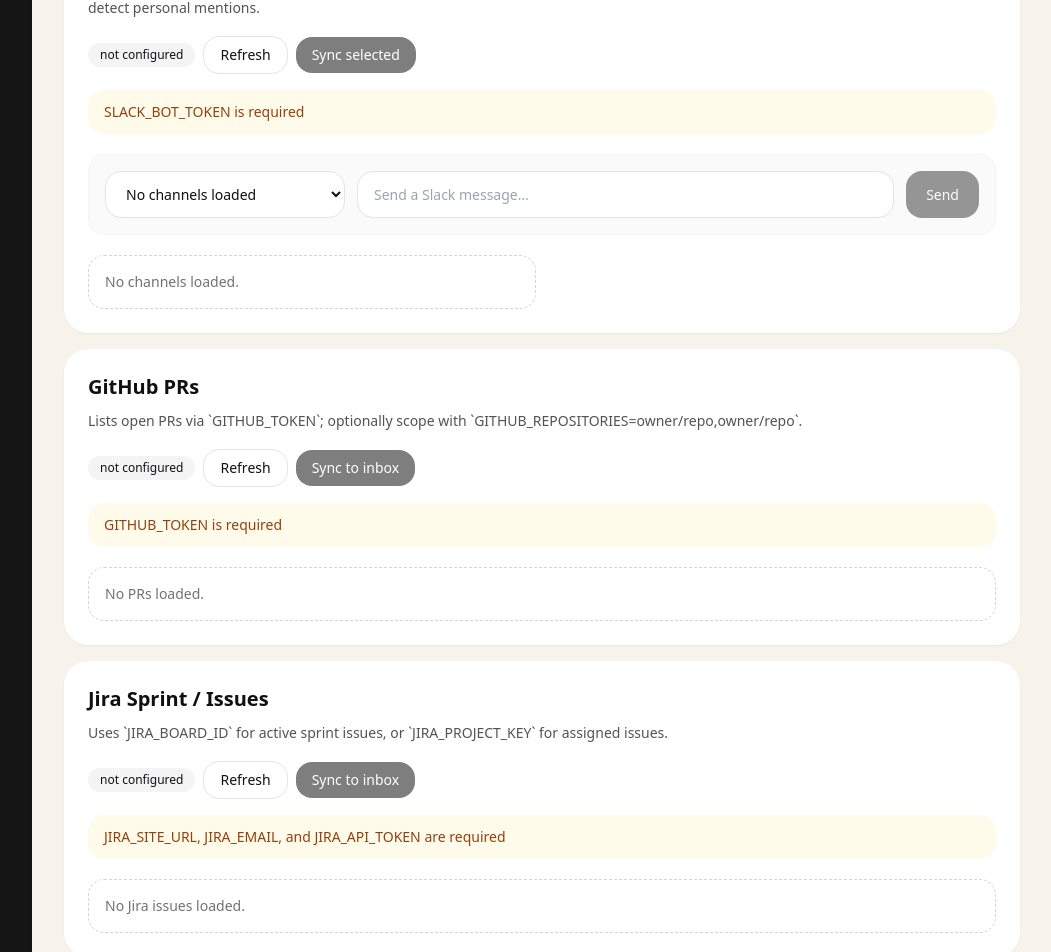
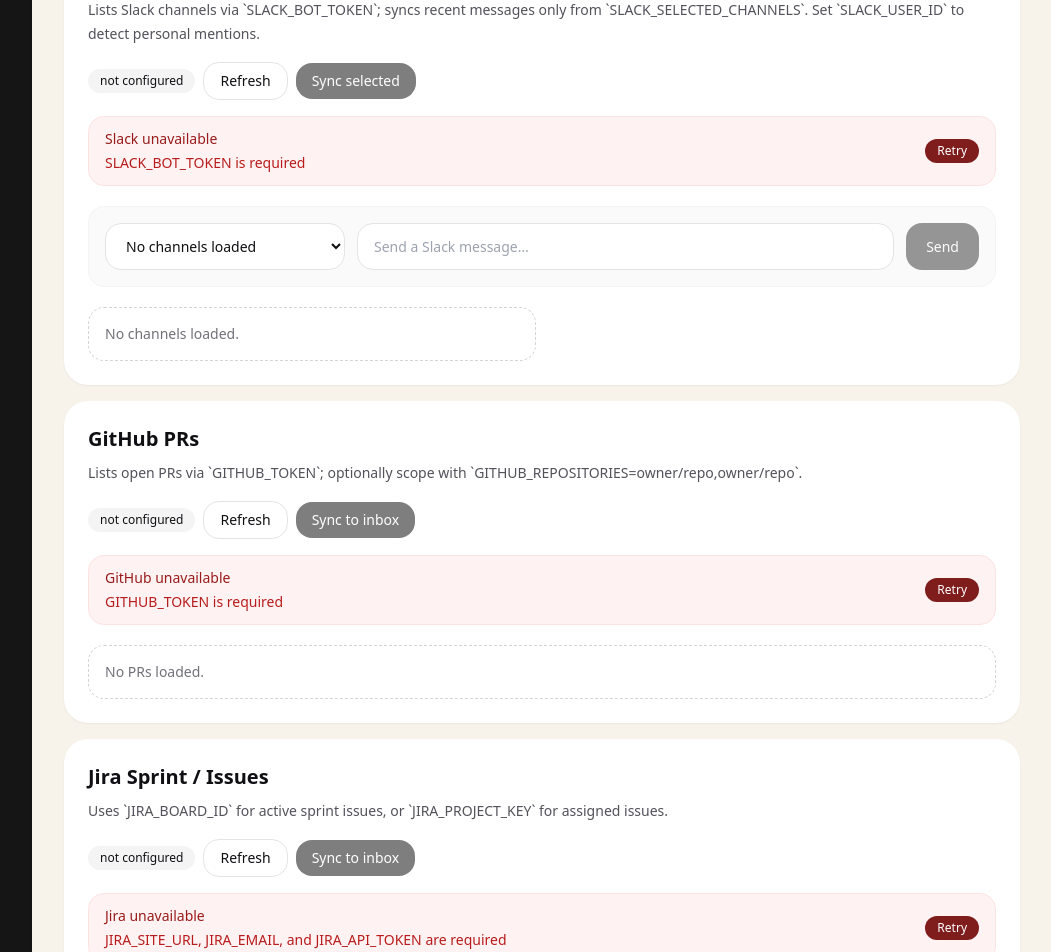
Before and after one commit to Fazalkadivar21/onlyapp, a Next.js app in the folder apps/web/: page /integrations in a window 1280 px wide. Shown: the part 676-1628 px from the top of the page, without its empty margins (228-1279 px from the left). Built offline with nearby package versions, Linux system fonts and the light colour scheme.

Commit message:
Add loading skeletons and retry states

```diff
--- a/apps/web/components/activity-feed-from-api.tsx
+++ b/apps/web/components/activity-feed-from-api.tsx
@@ -3,6 +3,7 @@
 import { useEffect, useMemo, useState } from "react";
 import type { ActivityItem, ActivityPriority, ActivitySource, ActivityStatus } from "@mark-1/shared";
 import { ActivityFeed } from "./activity-feed";
+import { ErrorNotice, LoadingCards } from "./ui-state";
 
 type ActivityItemsResponse = {
   items: Array<Omit<ActivityItem, "createdAt" | "updatedAt"> & { createdAt: string; updatedAt: string }>;
@@ -18,17 +19,22 @@
 };
 
 export function ActivityFeedFromApi({ filter = {}, selectedId, itemOverrides = {}, onSelect }: { filter?: Filter; selectedId?: string; itemOverrides?: Record<string, Partial<ActivityItem>>; onSelect?: (item: ActivityItem) => void }) {
-  const { items, source, error, loading } = useActivityItems();
+  const { items, source, error, loading, retry } = useActivityItems();
   const mergedItems = useMemo(() => items.map((item) => ({ ...item, ...itemOverrides[item.id] })), [items, itemOverrides]);
   const filteredItems = useMemo(() => filterItems(mergedItems, filter), [mergedItems, filter]);
 
   if (loading) {
-    return <div className="rounded-3xl bg-white p-6 text-sm text-zinc-500 shadow-sm">Loading activity…</div>;
+    return <LoadingCards count={5} />;
   }
 
   return (
     <div>
-      <div className="mb-3 text-xs text-zinc-500">Activity source: {source}{error ? ` (${error})` : ""}</div>
+      <div className="mb-3 flex flex-wrap items-center justify-between gap-3 text-xs text-zinc-500">
+        <span>Activity source: {source}{error ? ` (${error})` : ""}</span>
+        {error ? <button type="button" onClick={retry} className="rounded-full border border-zinc-200 px-3 py-1 text-zinc-700 hover:bg-zinc-50">Retry</button> : null}
+      </div>
+      {error && items.length === 0 ? <ErrorNotice title="Activity failed to load" message="Showing no cached items. Retry when the backend is available." action={<button type="button" onClick={retry} className="rounded-full bg-red-900 px-3 py-1 text-xs font-medium text-white">Retry</button>} /> : null}
+      {error && items.length === 0 ? <div className="mt-4" /> : null}
       <ActivityFeed items={filteredItems} selectedId={selectedId} onSelect={onSelect} />
     </div>
   );
@@ -53,9 +59,12 @@
   const [source, setSource] = useState<ActivityItemsResponse["source"]>("mock");
   const [error, setError] = useState<string | undefined>();
   const [loading, setLoading] = useState(true);
+  const [retryNonce, setRetryNonce] = useState(0);
 
   useEffect(() => {
     let cancelled = false;
+    setLoading(true);
+    setError(undefined);
 
     fetch("/api/activity-items")
       .then((response) => response.json() as Promise<ActivityItemsResponse>)
@@ -66,7 +75,11 @@
         setError(data.error);
       })
       .catch(() => {
-        if (!cancelled) setError("request_failed");
+        if (!cancelled) {
+          setItems([]);
+          setSource("mock");
+          setError("request_failed");
+        }
       })
       .finally(() => {
         if (!cancelled) setLoading(false);
@@ -75,9 +88,9 @@
     return () => {
       cancelled = true;
     };
-  }, []);
+  }, [retryNonce]);
 
-  return { items, source, error, loading };
+  return { items, source, error, loading, retry: () => setRetryNonce((value) => value + 1) };
 }
 
 function filterItems(items: ActivityItem[], filter: Filter) {
--- a/apps/web/components/github-integration-panel.tsx
+++ b/apps/web/components/github-integration-panel.tsx
@@ -1,6 +1,7 @@
 "use client";
 
 import { useEffect, useState } from "react";
+import { ErrorNotice, LoadingCards } from "./ui-state";
 
 type GitHubPullRequest = {
   id: number;
@@ -37,6 +38,9 @@
       setConfigured(Boolean(payload.configured));
       setPullRequests(payload.pullRequests ?? []);
       setError(payload.error);
+    } catch (error) {
+      setPullRequests([]);
+      setError(error instanceof Error ? error.message : "request_failed");
     } finally {
       setLoading(false);
     }
@@ -75,11 +79,11 @@
         </div>
       </div>
 
-      {error ? <p className="mt-4 rounded-2xl bg-amber-50 px-4 py-3 text-sm text-amber-800">{error}</p> : null}
+      {error ? <div className="mt-4"><ErrorNotice title="GitHub unavailable" message={error} action={<button onClick={loadPullRequests} className="rounded-full bg-red-900 px-3 py-1 text-xs font-medium text-white">Retry</button>} /></div> : null}
       {syncResult ? <p className="mt-4 rounded-2xl bg-zinc-100 px-4 py-3 text-sm text-zinc-700">{syncResult}</p> : null}
 
       <div className="mt-5 grid gap-3">
-        {loading ? <div className="rounded-2xl bg-zinc-100 p-4 text-sm text-zinc-500">Loading PRs…</div> : null}
+        {loading ? <LoadingCards count={3} /> : null}
         {!loading && pullRequests.length === 0 ? <div className="rounded-2xl border border-dashed border-zinc-300 p-4 text-sm text-zinc-500">No PRs loaded.</div> : null}
         {pullRequests.slice(0, 8).map((pr) => (
           <a key={pr.id} href={pr.htmlUrl} target="_blank" rel="noreferrer" className="rounded-2xl border border-zinc-100 p-4 transition hover:border-zinc-300">
--- a/apps/web/components/jira-integration-panel.tsx
+++ b/apps/web/components/jira-integration-panel.tsx
@@ -1,6 +1,7 @@
 "use client";
 
 import { useEffect, useState } from "react";
+import { ErrorNotice, LoadingCards } from "./ui-state";
 
 type JiraIssue = {
   id: string;
@@ -45,6 +46,9 @@
       setSprint(payload.sprint);
       setIssues(payload.issues ?? []);
       setError(payload.error);
+    } catch (error) {
+      setIssues([]);
+      setError(error instanceof Error ? error.message : "request_failed");
     } finally {
       setLoading(false);
     }
@@ -84,11 +88,11 @@
         </div>
       </div>
 
-      {error ? <p className="mt-4 rounded-2xl bg-amber-50 px-4 py-3 text-sm text-amber-800">{error}</p> : null}
+      {error ? <div className="mt-4"><ErrorNotice title="Jira unavailable" message={error} action={<button onClick={loadIssues} className="rounded-full bg-red-900 px-3 py-1 text-xs font-medium text-white">Retry</button>} /></div> : null}
       {syncResult ? <p className="mt-4 rounded-2xl bg-zinc-100 px-4 py-3 text-sm text-zinc-700">{syncResult}</p> : null}
 
       <div className="mt-5 grid gap-3">
-        {loading ? <div className="rounded-2xl bg-zinc-100 p-4 text-sm text-zinc-500">Loading Jira issues…</div> : null}
+        {loading ? <LoadingCards count={3} /> : null}
         {!loading && issues.length === 0 ? <div className="rounded-2xl border border-dashed border-zinc-300 p-4 text-sm text-zinc-500">No Jira issues loaded.</div> : null}
         {issues.slice(0, 8).map((issue) => (
           <a key={issue.id} href={issue.url} target="_blank" rel="noreferrer" className="rounded-2xl border border-zinc-100 p-4 transition hover:border-zinc-300">
--- a/apps/web/components/slack-integration-panel.tsx
+++ b/apps/web/components/slack-integration-panel.tsx
@@ -1,6 +1,7 @@
 "use client";
 
 import { useEffect, useState } from "react";
+import { ErrorNotice, LoadingCards } from "./ui-state";
 
 type SlackChannel = {
   id: string;
@@ -42,6 +43,10 @@
       setSelectedChannels(payload.selectedChannels ?? []);
       setSendChannelId((current) => current || nextChannels.find((channel) => channel.selected)?.id || nextChannels[0]?.id || "");
       setError(payload.error);
+    } catch (error) {
+      setChannels([]);
+      setSelectedChannels([]);
+      setError(error instanceof Error ? error.message : "request_failed");
     } finally {
       setLoading(false);
     }
@@ -104,7 +109,7 @@
         </div>
       </div>
 
-      {error ? <p className="mt-4 rounded-2xl bg-amber-50 px-4 py-3 text-sm text-amber-800">{error}</p> : null}
+      {error ? <div className="mt-4"><ErrorNotice title="Slack unavailable" message={error} action={<button onClick={loadChannels} className="rounded-full bg-red-900 px-3 py-1 text-xs font-medium text-white">Retry</button>} /></div> : null}
       {syncResult ? <p className="mt-4 rounded-2xl bg-zinc-100 px-4 py-3 text-sm text-zinc-700">{syncResult}</p> : null}
       {selectedChannels.length > 0 ? <p className="mt-4 text-xs text-zinc-500">Selected from env: {selectedChannels.join(", ")}</p> : null}
 
@@ -129,7 +134,7 @@
       </div>
 
       <div className="mt-5 grid gap-3 md:grid-cols-2">
-        {loading ? <div className="rounded-2xl bg-zinc-100 p-4 text-sm text-zinc-500">Loading Slack channels…</div> : null}
+        {loading ? <LoadingCards count={4} className="md:col-span-2" /> : null}
         {!loading && channels.length === 0 ? <div className="rounded-2xl border border-dashed border-zinc-300 p-4 text-sm text-zinc-500">No channels loaded.</div> : null}
         {(selected.length > 0 ? selected : channels.slice(0, 8)).map((channel) => (
           <div key={channel.id} className="rounded-2xl border border-zinc-100 p-4">
--- /dev/null
+++ b/apps/web/components/ui-state.tsx
@@ -0,0 +1,30 @@
+import type { ReactNode } from "react";
+
+export function LoadingCards({ count = 3, className = "" }: { count?: number; className?: string }) {
+  return (
+    <div className={`grid gap-3 ${className}`} aria-label="Loading">
+      {Array.from({ length: count }).map((_, index) => (
+        <div key={index} className="animate-pulse rounded-2xl border border-zinc-100 bg-white p-4">
+          <div className="h-3 w-24 rounded-full bg-zinc-100" />
+          <div className="mt-3 h-4 w-3/4 rounded-full bg-zinc-200" />
+          <div className="mt-2 h-3 w-full rounded-full bg-zinc-100" />
+          <div className="mt-2 h-3 w-2/3 rounded-full bg-zinc-100" />
+        </div>
+      ))}
+    </div>
+  );
+}
+
+export function ErrorNotice({ title = "Something went wrong", message, action }: { title?: string; message?: ReactNode; action?: ReactNode }) {
+  return (
+    <div className="rounded-2xl border border-red-100 bg-red-50 px-4 py-3 text-sm text-red-800">
+      <div className="flex flex-wrap items-center justify-between gap-3">
+        <div>
+          <p className="font-medium">{title}</p>
+          {message ? <p className="mt-1 text-red-700">{message}</p> : null}
+        </div>
+        {action}
+      </div>
+    </div>
+  );
+}
--- a/apps/web/components/whatsapp-integration-panel.tsx
+++ b/apps/web/components/whatsapp-integration-panel.tsx
@@ -1,6 +1,7 @@
 "use client";
 
 import { useEffect, useMemo, useState } from "react";
+import { ErrorNotice, LoadingCards } from "./ui-state";
 
 type WhatsAppState = {
   status: string;
@@ -36,14 +37,18 @@
   const [selected, setSelected] = useState<Set<string>>(new Set());
   const [loading, setLoading] = useState(false);
   const [saving, setSaving] = useState(false);
+  const [requestError, setRequestError] = useState<string>();
 
   async function refresh() {
     setLoading(true);
     try {
+      setRequestError(undefined);
       const response = await fetch("/api/integrations/whatsapp", { cache: "no-store" });
       const next = (await response.json()) as WhatsAppPayload;
       setPayload(next);
       setSelected(new Set((next.chats ?? []).filter((chat) => chat.selected).map((chat) => chat.id)));
+    } catch (error) {
+      setRequestError(error instanceof Error ? error.message : "request_failed");
     } finally {
       setLoading(false);
     }
@@ -98,7 +103,7 @@
         </div>
       </div>
 
-      {payload.error ? <p className="mt-4 rounded-2xl bg-red-50 px-4 py-3 text-sm text-red-700">{payload.error}</p> : null}
+      {requestError || payload.error ? <div className="mt-4"><ErrorNotice title="WhatsApp connector unavailable" message={requestError ?? payload.error} action={<button onClick={refresh} className="rounded-full bg-red-900 px-3 py-1 text-xs font-medium text-white">Retry</button>} /></div> : null}
 
       {payload.state ? (
         <div className="mt-4 grid gap-3 rounded-2xl bg-zinc-50 p-4 text-xs text-zinc-600 md:grid-cols-2">
@@ -123,7 +128,9 @@
       </div>
 
       <div className="mt-3 max-h-96 overflow-auto rounded-2xl border border-zinc-200">
-        {sortedChats.length === 0 ? (
+        {loading ? (
+          <div className="p-3"><LoadingCards count={4} /></div>
+        ) : sortedChats.length === 0 ? (
           <p className="p-4 text-sm text-zinc-500">No chats loaded yet. Connect WhatsApp, then refresh.</p>
         ) : (
           sortedChats.map((chat) => (
```
Also changed, not shown: 2 other files (tests, documents, lock files or other folders).
